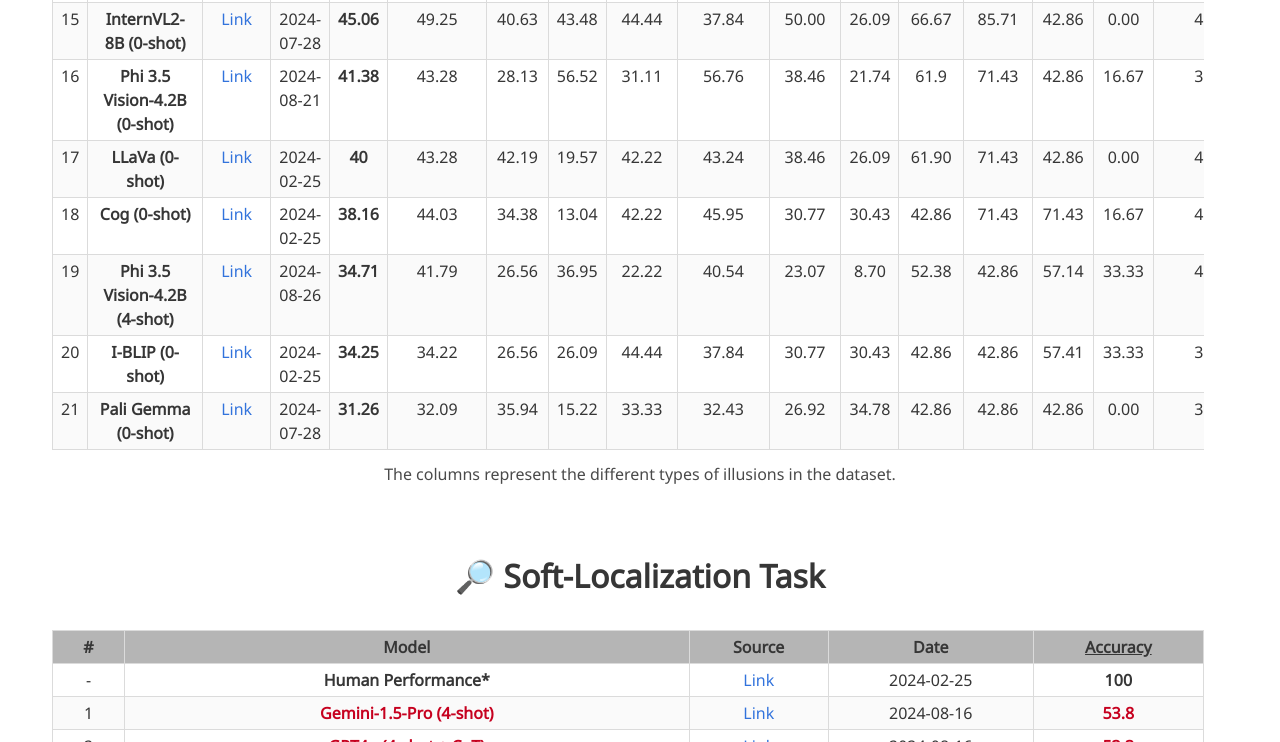
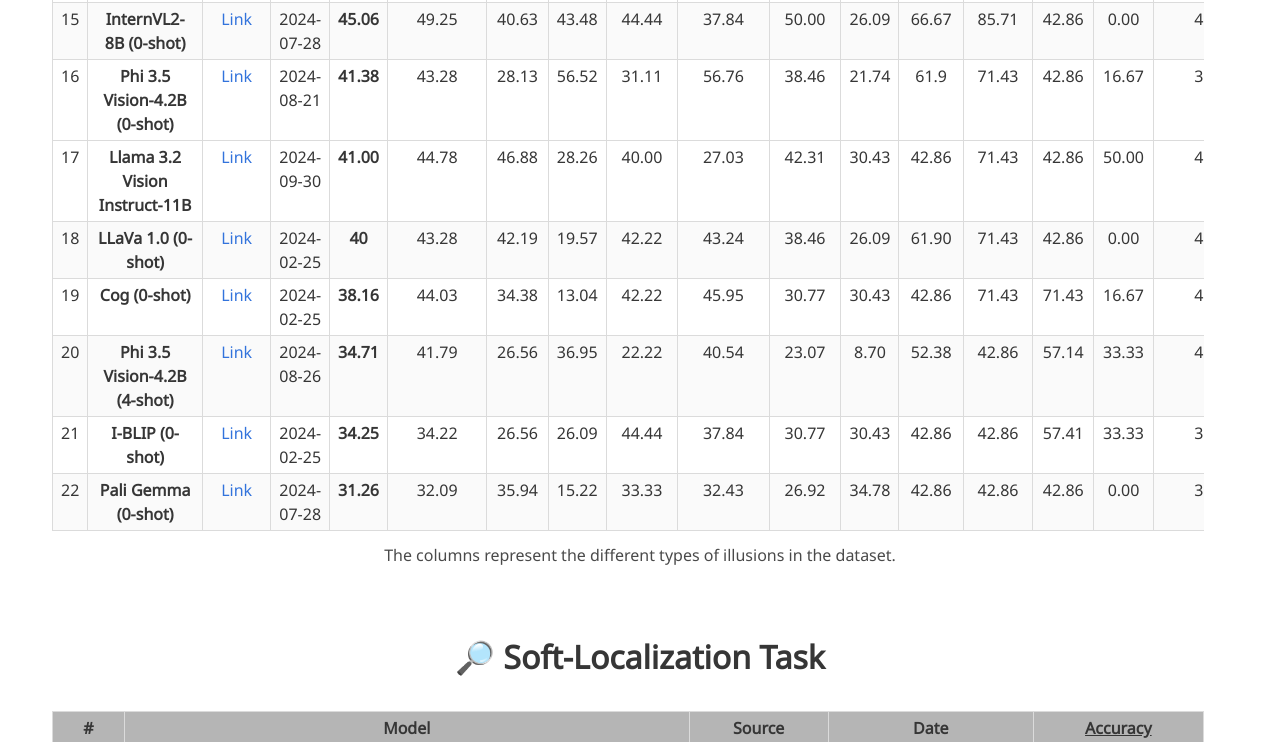
Before and after one commit to illusionvqa/illusionvqa.github.io, a plain HTML site: page index.html in a window 1280 px wide. Shown: the part 2841-3583 px from the top of the page. Drawn offline with nearby package versions, Linux system fonts and the light colour scheme; some icons are missing; files whose address does not match are found by name; a web font is replaced by a local one.

Commit message:
added llava 3.2 11b

```diff
--- a/index.html
+++ b/index.html
@@ -395,19 +395,33 @@
 											>Link</a
 										>
 									</td>
+                  <!-- Date -->
 									<td>2024-02-25</td>
+                  <!-- All -->
 									<td><b>91.03</b></td>
+                  <!-- Impossible Object -->
 									<td>98.51</td>
+                  <!-- Real Scene -->
 									<td>98.44</td>
+                  <!-- Size -->
 									<td>63.04</td>
+                  <!-- Hidden -->
 									<td>100</td>
+                  <!-- Deceptive Design -->
 									<td>94.59</td>
+                  <!-- Angle Illusion -->
 									<td>84.62</td>
+                  <!-- Color -->
 									<td>60.87</td>
+                  <!-- Edited Scene -->
 									<td>100</td>
+                  <!-- Upside Down -->
 									<td>100</td>
+                  <!-- Pos Neg Space -->
 									<td>100</td>
+                  <!-- Circle Spiral -->
 									<td>66.67</td>
+                  <!-- Miscellaneous -->
 									<td>89.47</td>
 								</tr>
 								<tr>
@@ -838,9 +852,50 @@
 									<td>31.58</td>
 								</tr>
 
-								<tr>
+                <tr></tr>
 									<td>17</td>
-									<td><b>LLaVa (0-shot)</b></td>
+									<td><b>Llama 3.2 Vision Instruct-11B</b></td>
+									<td>
+										<a
+											href="https://github.com/csebuetnlp/IllusionVQA/blob/main/result_jsons/llama3.2_11b_comprehension_0shot.json"
+											class="ext-link"
+											style="font-size: 16px"
+											>Link</a
+										>
+									</td>
+                  <!-- Date -->
+									<td>2024-09-30</td>
+                  <!-- All -->
+									<td><b>41.00</b></td>
+                  <!-- Impossible Object -->
+									<td>44.78</td>
+                  <!-- Real Scene -->
+									<td>46.88</td>
+                  <!-- Size -->
+									<td>28.26</td>
+                  <!-- Hidden -->
+									<td>40.00</td>
+                  <!-- Deceptive Design -->
+									<td>27.03</td>
+                  <!-- Angle Illusion -->
+									<td>42.31</td>
+                  <!-- Color -->
+									<td>30.43</td>
+                  <!-- Edited Scene -->
+									<td>42.86</td>
+                  <!-- Upside Down -->
+									<td>71.43</td>
+                  <!-- Pos Neg Space -->
+									<td>42.86</td>
+                  <!-- Circle Spiral -->
+									<td>50.00</td>
+                  <!-- Miscellaneous -->
+									<td>47.37</td>
+								</tr>
+
+								<tr>
+									<td>18</td>
+									<td><b>LLaVa 1.0 (0-shot)</b></td>
 									<td>
 										<a
 											href="https://github.com/csebuetnlp/IllusionVQA/blob/main/result_jsons/llava_1_5_comprehension.json"
@@ -866,7 +921,7 @@
 								</tr>
 
 								<tr>
-									<td>18</td>
+									<td>19</td>
 									<td><b>Cog (0-shot)</b></td>
 									<td>
 										<a
@@ -892,8 +947,10 @@
 									<td>42.11</td>
 								</tr>
 
-								<tr>
-									<td>19</td>
+
+
+								<tr>
+									<td>20</td>
 									<td><b>Phi 3.5 Vision-4.2B (4-shot)</b></td>
 									<td>
 										<a
@@ -920,7 +977,7 @@
 								</tr>
 
 								<tr>
-									<td>20</td>
+									<td>21</td>
 									<td><b>I-BLIP (0-shot)</b></td>
 									<td>
 										<a
@@ -947,7 +1004,7 @@
 								</tr>
 
 								<tr>
-									<td>21</td>
+									<td>22</td>
 									<td><b>Pali Gemma (0-shot)</b></td>
 									<td>
 										<a href="#" class="ext-link" style="font-size: 16px"
@@ -1308,11 +1365,11 @@
 								</tr>
 
 								<tr>
-									<td>20</td>
+                  <td>20</td>
 									<td><b>Gemini 1.0 Pro (4-shot + CoT)</b></td>
 									<td>
 										<a
-											href="https://github.com/csebuetnlp/IllusionVQA/blob/main/result_jsons/gemini_gpt4v_sofloc_0shot_4shot_4shotCoT_all_results.json"
+                    href="https://github.com/csebuetnlp/IllusionVQA/blob/main/result_jsons/gemini_gpt4v_sofloc_0shot_4shot_4shotCoT_all_results.json"
 											class="ext-link"
 											style="font-size: 16px"
 											>Link</a
@@ -1322,8 +1379,23 @@
 									<td><b>33.9</b></td>
 								</tr>
 
-								<tr>
-									<td>21</td>
+                <tr></tr>
+                  <td>21</td>
+                  <td><b>Llama 3.2 Vision Instruct-11B</b></td>
+                  <td>
+                    <a
+                      href="https://github.com/csebuetnlp/IllusionVQA/blob/main/result_jsons/llama3.2_11b_sofloc_0shot.json"
+                      class="ext-link"
+                      style="font-size: 16px"
+                      >Link</a
+                    >
+                  </td>
+                  <td>2024-09-30</td>
+                  <td><b>33.6</b></td>
+                </tr>
+
+								<tr>
+									<td>22</td>
 									<td><b>InternVL2-8B (0-shot)</b></td>
 									<td>
 										<a href="#" class="ext-link" style="font-size: 16px"
@@ -1335,7 +1407,7 @@
 								</tr>
 
 								<tr>
-									<td>22</td>
+									<td>23</td>
 									<td><b>CogVLM (0-shot)</b></td>
 									<td>
 										<a
@@ -1350,7 +1422,7 @@
 								</tr>
 
 								<tr>
-									<td>23</td>
+									<td>24</td>
 									<td><b>Phi 3.5 Vision-4.2B (4-shot + CoT)</b></td>
 									<td>
 										<a href="#" class="ext-link" style="font-size: 16px"
@@ -1362,7 +1434,7 @@
 								</tr>
 
 								<tr>
-									<td>24</td>
+									<td>25</td>
 									<td><b>Phi 3.5 Vision-4.2B (4-shot)</b></td>
 									<td>
 										<a href="#" class="ext-link" style="font-size: 16px"
@@ -1374,7 +1446,7 @@
 								</tr>
 
 								<tr>
-									<td>25</td>
+									<td>26</td>
 									<td><b>Phi 3.5 Vision-4.2B (0-shot)</b></td>
 									<td>
 										<a href="#" class="ext-link" style="font-size: 16px"
@@ -1386,7 +1458,7 @@
 								</tr>
 
 								<tr>
-									<td>26</td>
+									<td>27</td>
 									<td><b>LLaVA-1.5 (0-shot)</b></td>
 									<td>
 										<a
@@ -1401,7 +1473,7 @@
 								</tr>
 
 								<tr>
-									<td>27</td>
+									<td>28</td>
 									<td><b>InstructBLIP (0-shot)</b></td>
 									<td>
 										<a
```
